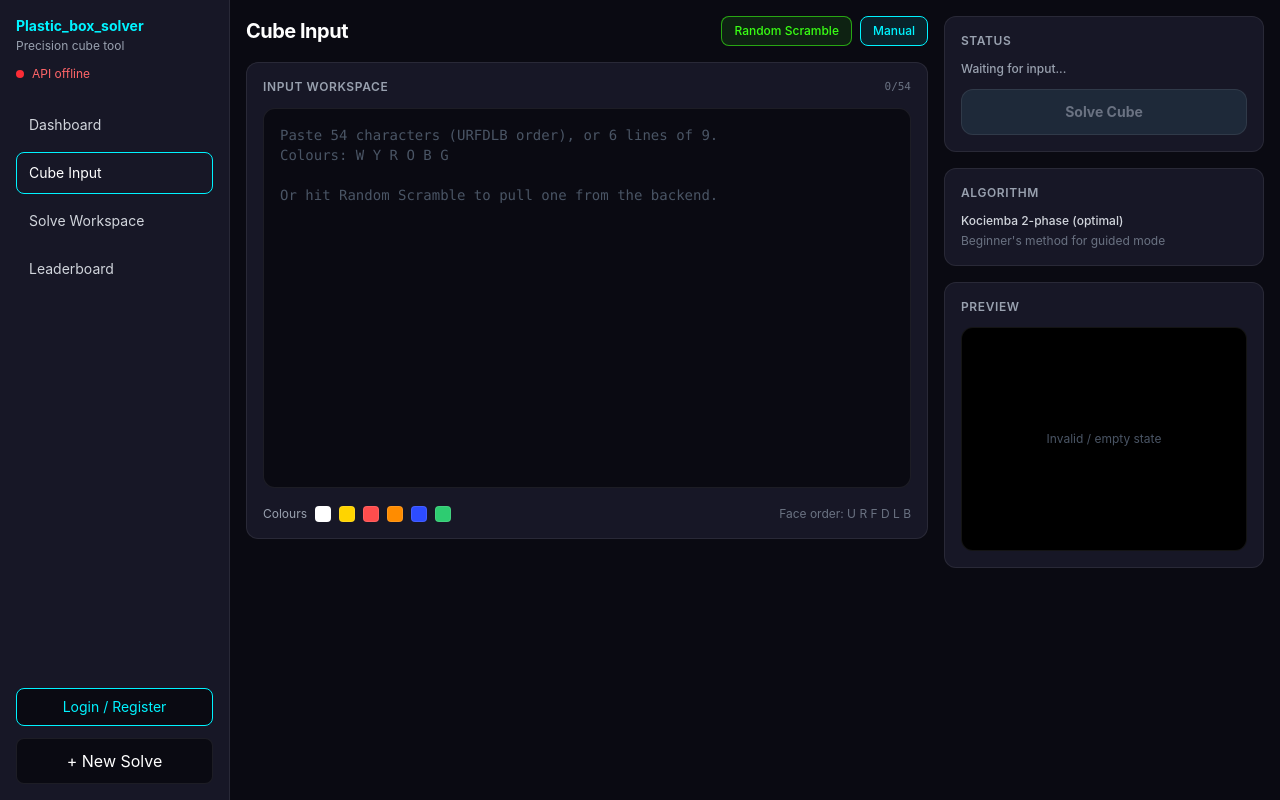
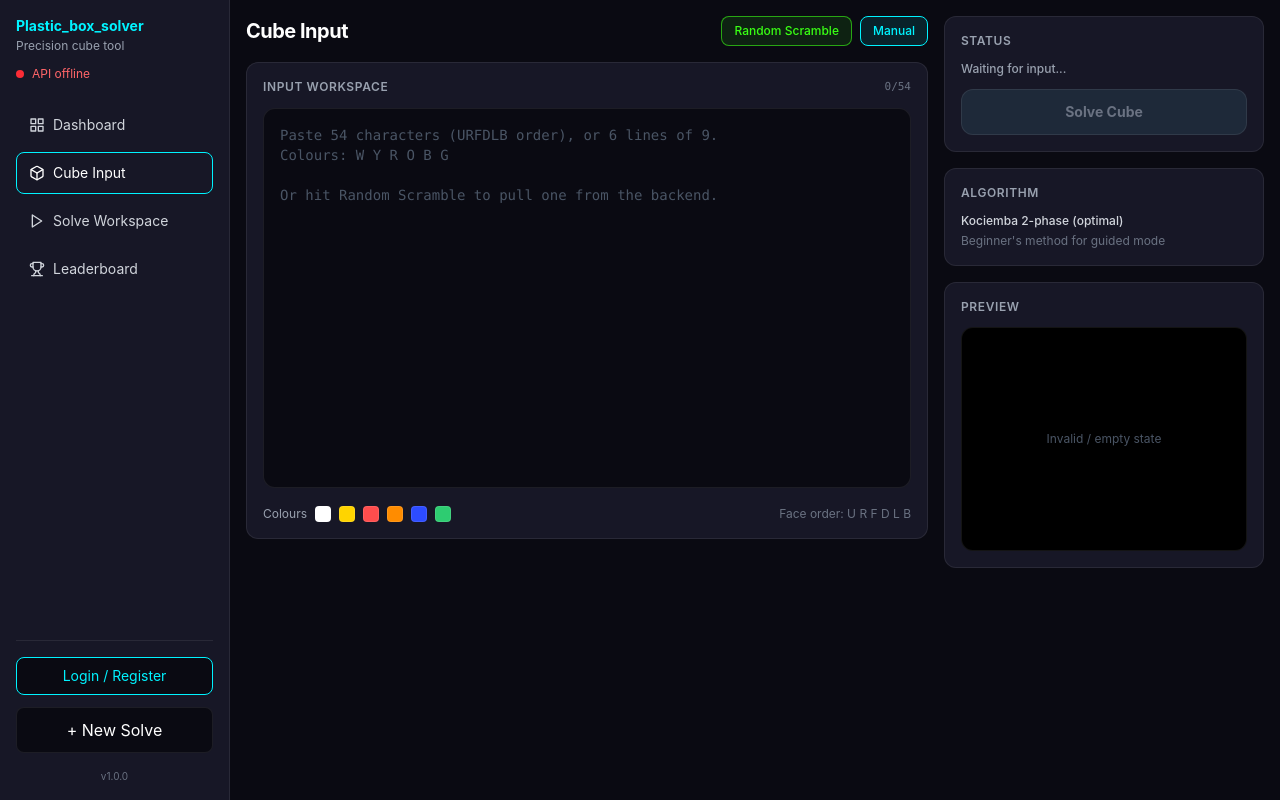
Before and after one commit to SMTEmon/plastic-box-solver, a React (Vite) app in the folder code/frontend/: page /cube-input in a window 1280 px wide. Built offline with nearby package versions, Linux system fonts and the light colour scheme; no server answers.

Commit message:
ui: enhance sidebar with icons, dividers, and micro-interactions

```diff
--- a/code/frontend/src/Components/MoveButtons.jsx
+++ b/code/frontend/src/Components/MoveButtons.jsx
@@ -12,14 +12,14 @@ export default function MoveButtons({ onMove, disabled = false }) {
           <button
             disabled={disabled}
             onClick={() => onMove(f)}
-            className="py-2 rounded-lg border border-dark-border bg-dark-surface text-white text-sm font-mono cursor-pointer transition-colors hover:border-neon-blue disabled:opacity-40 disabled:cursor-not-allowed"
+            className="py-2 rounded-lg border border-dark-border bg-dark-surface text-white text-sm font-mono cursor-pointer transition-all hover:bg-dark-surface hover:shadow-[0_0_8px_rgba(0,243,255,0.15)] active:scale-95 hover:border-neon-blue disabled:opacity-40 disabled:cursor-not-allowed"
           >
             {f}
           </button>
           <button
             disabled={disabled}
             onClick={() => onMove(`${f}'`)}
-            className="py-2 rounded-lg border border-dark-border bg-dark-bg text-gray-300 text-sm font-mono cursor-pointer transition-colors hover:border-neon-blue disabled:opacity-40 disabled:cursor-not-allowed"
+            className="py-2 rounded-lg border border-dark-border bg-dark-bg text-gray-300 text-sm font-mono cursor-pointer transition-all hover:bg-dark-surface hover:shadow-[0_0_8px_rgba(0,243,255,0.15)] active:scale-95 hover:border-neon-blue disabled:opacity-40 disabled:cursor-not-allowed"
           >
             {f}&apos;
           </button>
--- a/code/frontend/src/Layout/AppShell.jsx
+++ b/code/frontend/src/Layout/AppShell.jsx
@@ -2,19 +2,20 @@ import { NavLink, useNavigate } from "react-router-dom";
 import { useBackendStatus } from "../lib/useBackendStatus.js";
 import { useAuthStore } from "../store/authStore.js";
 
-function NavItem({ to, children }) {
+function NavItem({ to, icon, children }) {
   return (
     <NavLink
       to={to}
       className={({ isActive }) =>
-        `block px-3 py-2.5 rounded-lg text-sm my-1.5 transition-colors border ${
+        `flex items-center gap-2 px-3 py-2.5 rounded-lg text-sm my-1.5 transition-colors border ${
           isActive
             ? "bg-dark-surface text-white border-neon-blue"
             : "text-gray-300 border-transparent hover:bg-gray-800 hover:text-white"
         }`
       }
     >
-      {children}
+      {icon}
+      <span>{children}</span>
     </NavLink>
   );
 }
@@ -38,7 +39,7 @@ function BackendBadge() {
           : "http://localhost:8000"
       }
     >
-      <span className={`w-2 h-2 rounded-full ${dot}`} />
+      <span className={`w-2 h-2 rounded-full ${dot} ${status === 'online' ? 'animate-pulse' : ''}`} />
       <span className={text}>{label}</span>
     </div>
   );
@@ -62,13 +63,33 @@ export default function AppShell({ title = "Plastic_box_solver", children }) {
         <BackendBadge />
 
         <nav className="flex-1">
-          <NavItem to="/dashboard">Dashboard</NavItem>
-          <NavItem to="/cube-input">Cube Input</NavItem>
-          <NavItem to="/solve">Solve Workspace</NavItem>
-          <NavItem to="/leaderboard">Leaderboard</NavItem>
+          <NavItem
+            to="/dashboard"
+            icon={<svg width="16" height="16" viewBox="0 0 24 24" fill="none" stroke="currentColor" strokeWidth="2" strokeLinecap="round" strokeLinejoin="round"><rect x="3" y="3" width="7" height="7"></rect><rect x="14" y="3" width="7" height="7"></rect><rect x="14" y="14" width="7" height="7"></rect><rect x="3" y="14" width="7" height="7"></rect></svg>}
+          >
+            Dashboard
+          </NavItem>
+          <NavItem
+            to="/cube-input"
+            icon={<svg width="16" height="16" viewBox="0 0 24 24" fill="none" stroke="currentColor" strokeWidth="2" strokeLinecap="round" strokeLinejoin="round"><path d="M21 16V8a2 2 0 0 0-1-1.73l-7-4a2 2 0 0 0-2 0l-7 4A2 2 0 0 0 3 8v8a2 2 0 0 0 1 1.73l7 4a2 2 0 0 0 2 0l7-4A2 2 0 0 0 21 16z"></path><polyline points="3.27 6.96 12 12.01 20.73 6.96"></polyline><line x1="12" y1="22.08" x2="12" y2="12"></line></svg>}
+          >
+            Cube Input
+          </NavItem>
+          <NavItem
+            to="/solve"
+            icon={<svg width="16" height="16" viewBox="0 0 24 24" fill="none" stroke="currentColor" strokeWidth="2" strokeLinecap="round" strokeLinejoin="round"><polygon points="5 3 19 12 5 21 5 3"></polygon></svg>}
+          >
+            Solve Workspace
+          </NavItem>
+          <NavItem
+            to="/leaderboard"
+            icon={<svg width="16" height="16" viewBox="0 0 24 24" fill="none" stroke="currentColor" strokeWidth="2" strokeLinecap="round" strokeLinejoin="round"><path d="M6 9H4.5a2.5 2.5 0 0 1 0-5H6"></path><path d="M18 9h1.5a2.5 2.5 0 0 0 0-5H18"></path><path d="M4 22h16"></path><path d="M10 14.66V17c0 .55-.47.98-.97 1.21C7.85 18.75 7 20.24 7 22"></path><path d="M14 14.66V17c0 .55.47.98.97 1.21C16.15 18.75 17 20.24 17 22"></path><path d="M18 2H6v7a6 6 0 0 0 12 0V2z"></path></svg>}
+          >
+            Leaderboard
+          </NavItem>
         </nav>
 
-        <div className="mt-auto pt-4 space-y-3">
+        <div className="mt-auto pt-4 space-y-3 border-t border-dark-border">
           {user ? (
             <div className="flex items-center justify-between px-1">
               <span className="text-sm font-medium text-gray-300 truncate pr-2">
@@ -91,11 +112,12 @@ export default function AppShell({ title = "Plastic_box_solver", children }) {
           )}
 
           <button
-            className="w-full px-3 py-2.5 rounded-lg border border-dark-border bg-dark-bg text-white cursor-pointer transition-colors hover:border-neon-green hover:text-neon-green"
+            className="w-full px-3 py-2.5 rounded-lg border border-dark-border bg-dark-bg text-white cursor-pointer transition-all hover:border-neon-green hover:text-neon-green hover:scale-[1.02] active:scale-[0.98]"
             onClick={() => navigate("/cube-input")}
           >
             + New Solve
           </button>
+          <div className="text-center text-[10px] text-gray-500 mt-1">v1.0.0</div>
         </div>
       </aside>
 
--- a/code/frontend/src/Pages/SolveWorkspace.jsx
+++ b/code/frontend/src/Pages/SolveWorkspace.jsx
@@ -29,7 +29,7 @@ function ModeButton({ active, disabled, onClick, label }) {
       disabled={disabled}
       className={`px-3 py-1.5 rounded-lg text-xs font-medium cursor-pointer transition-colors border disabled:opacity-40 ${
         active
-          ? "border-neon-blue bg-neon-blue/10 text-neon-blue"
+          ? "border-neon-blue bg-neon-blue/10 text-neon-blue shadow-[0_0_10px_rgba(0,243,255,0.2)]"
           : "border-dark-border bg-dark-surface text-gray-300 hover:text-white"
       }`}
     >
@@ -44,7 +44,15 @@ function Stat({ label, value, tone = "text-white" }) {
       <div className="text-[10px] uppercase tracking-wider text-gray-500">
         {label}
       </div>
-      <div className={`text-lg font-bold font-mono ${tone}`}>{value}</div>
+      <div
+        className={`text-lg font-bold font-mono ${tone} ${
+          tone === "text-neon-green"
+            ? "drop-shadow-[0_0_4px_rgba(255,255,255,0.2)]"
+            : ""
+        }`}
+      >
+        {value}
+      </div>
     </div>
   );
 }
@@ -251,7 +259,7 @@ export default function SolveWorkspace() {
             </div>
           </div>
 
-          <div className="flex-1 rounded-xl overflow-hidden border border-dark-border bg-dark-bg min-h-[320px]">
+          <div className="flex-1 rounded-xl overflow-hidden border border-dark-border bg-dark-bg shadow-[inset_0_0_30px_rgba(0,243,255,0.05)] min-h-[320px]">
             <CubeScene onAnimatorReady={onAnimatorReady} />
           </div>
 
@@ -295,9 +303,12 @@ export default function SolveWorkspace() {
           </Panel>
 
           {solved && (
-            <Panel title="Result" className="border-neon-green/50">
+            <Panel
+              title="Result"
+              className="border-neon-green/50 shadow-[0_0_20px_rgba(57,255,20,0.15)]"
+            >
               <div className="text-neon-green font-bold text-sm mb-1">
-                Cube solved
+                🎉 Cube solved
               </div>
               <div className="text-xs text-gray-400">
                 {elapsed.toFixed(1)}s &middot; {history.length} moves
@@ -386,13 +397,13 @@ export default function SolveWorkspace() {
             <div className="flex flex-col gap-2">
               <button
                 onClick={resetCube}
-                className="w-full py-2.5 rounded-lg border border-dark-border bg-dark-bg text-gray-300 text-xs cursor-pointer hover:text-white transition-colors"
+                className="w-full py-2.5 rounded-lg border border-dark-border bg-dark-bg text-gray-300 text-xs cursor-pointer hover:text-white hover:bg-gray-800/50 hover:shadow-sm transition-all"
               >
                 Reset to scramble
               </button>
               <button
                 onClick={() => navigate("/cube-input")}
-                className="w-full py-2.5 rounded-lg border border-dark-border bg-dark-bg text-gray-300 text-xs cursor-pointer hover:text-white transition-colors"
+                className="w-full py-2.5 rounded-lg border border-dark-border bg-dark-bg text-gray-300 text-xs cursor-pointer hover:text-white hover:bg-gray-800/50 hover:shadow-sm transition-all"
               >
                 New cube
               </button>
```
